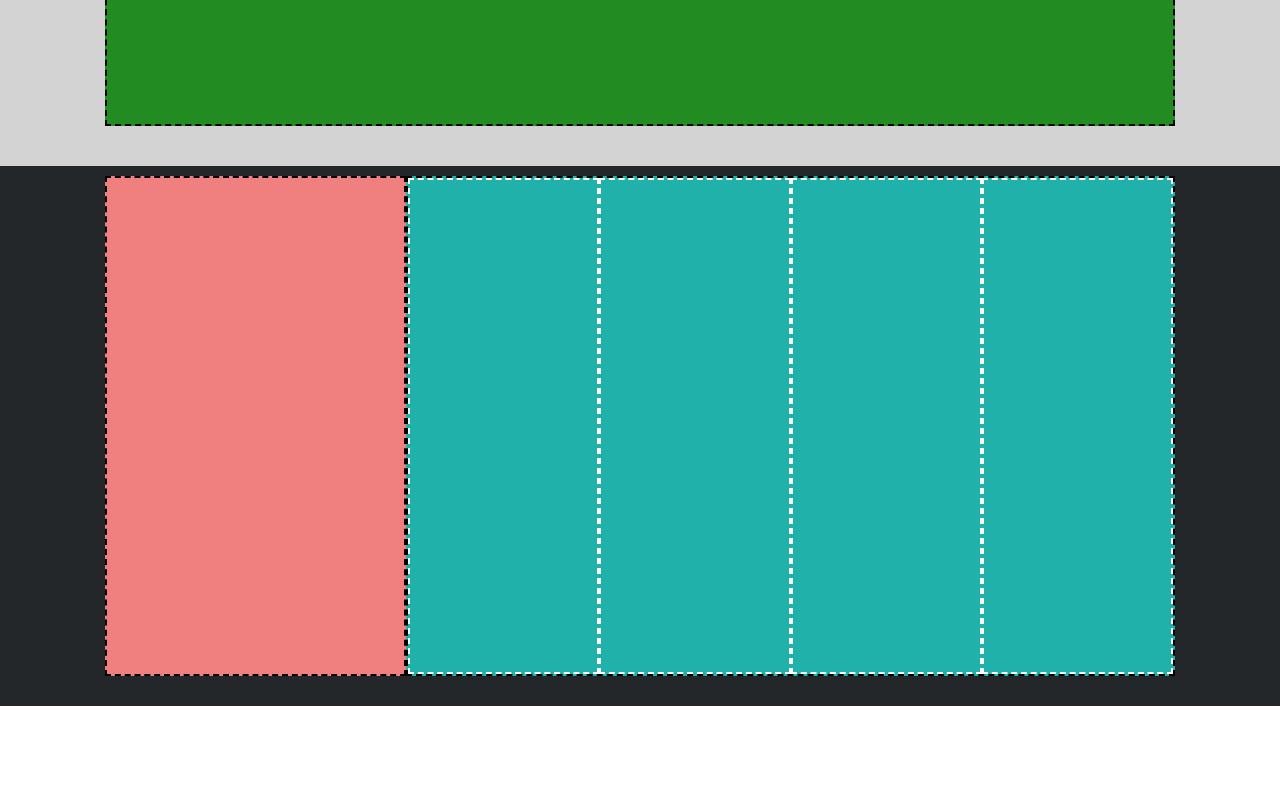
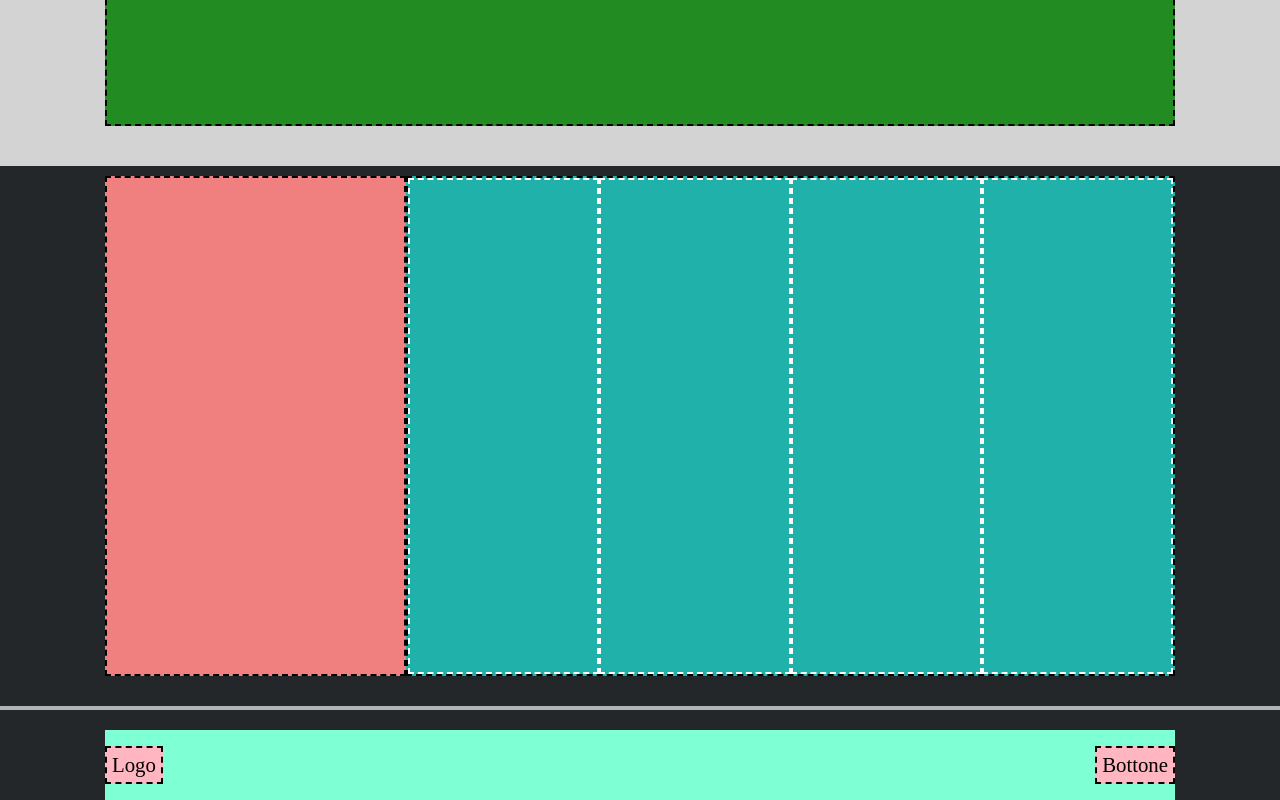
Before and after one commit to salvomc/htmlcss-struttura-discord, a plain HTML site: page index.html in a window 1280 px wide. Shown: the part 2234-3034 px from the top of the page. Before the commit the page ends 2940 px from the top, so only its background shows below. Drawn offline with Linux system fonts and the light colour scheme.

Commit message:
footer done and exercise completed

```diff
--- a/css/style.css
+++ b/css/style.css
@@ -10,7 +10,7 @@
 }
 
 .border{
-    border: dashed black 2px;
+    border: dashed 2px #000000;
 }
 
 /* header */
@@ -30,8 +30,8 @@ header{
 .col-60{
     height: 30px;
     width: 60%;
+    padding-top: 5px;
     text-align: center;
-    padding-top: 5px;
     background-color: #DAA520;
 }
 
@@ -45,8 +45,8 @@ header{
 
 .align-right{
     height: 30px;
+    padding-right: 5px;
     text-align: right;
-    padding-right: 5px;
     background-color: #DAA520;
 
 }
@@ -153,7 +153,49 @@ header{
 .col-25{
     height: 100%;
     width: calc(100% / 4);
-    border: dashed white 2px;
+    border: dashed 2px #FFFFFF;
 }
 
 /* fine main */
+
+/* footer */
+
+hr{
+    border: solid 2px #B4B3B3;
+}
+
+.f-row{
+    padding: 20px 0px 0px 0px;
+    display: flex;
+    justify-content: center;
+}
+
+.f-col{
+    height: 70px;
+    width: calc(100% - 50px);
+    margin: 0px 50px;
+    align-items: center;
+    display: flex;
+    justify-content: space-between;
+    background-color: #7FFFD4;
+}
+
+.content{
+    font-size: 130%;
+    background-color: #FFB6C1;
+    padding: 5px 5px 5px 5px;
+}
+
+#logo{
+    height: 30px;
+    width: 60px;
+    text-align: center;
+}
+
+#button{
+    height: 35px;
+    width: 80px;
+    text-align: center;
+}
+
+/* fine footer */
--- a/index.html
+++ b/index.html
@@ -84,5 +84,20 @@
             <!-- fine pink/aqua jumbotron -->
         </main>
         <!-- fine main -->
+        <!-- footer -->
+        <footer>
+            <hr>
+            <div class="black-jumbotron">
+                <div class="container">
+                    <div class="f-row">
+                        <div class="f-col">
+                            <div class="content border logo">Logo</div>
+                            <div class="content border button">Bottone</div>
+                        </div>
+                    </div>
+                </div>
+            </div>
+        </footer>
+        <!-- fine footer  -->
     </body>
 </html>
```
